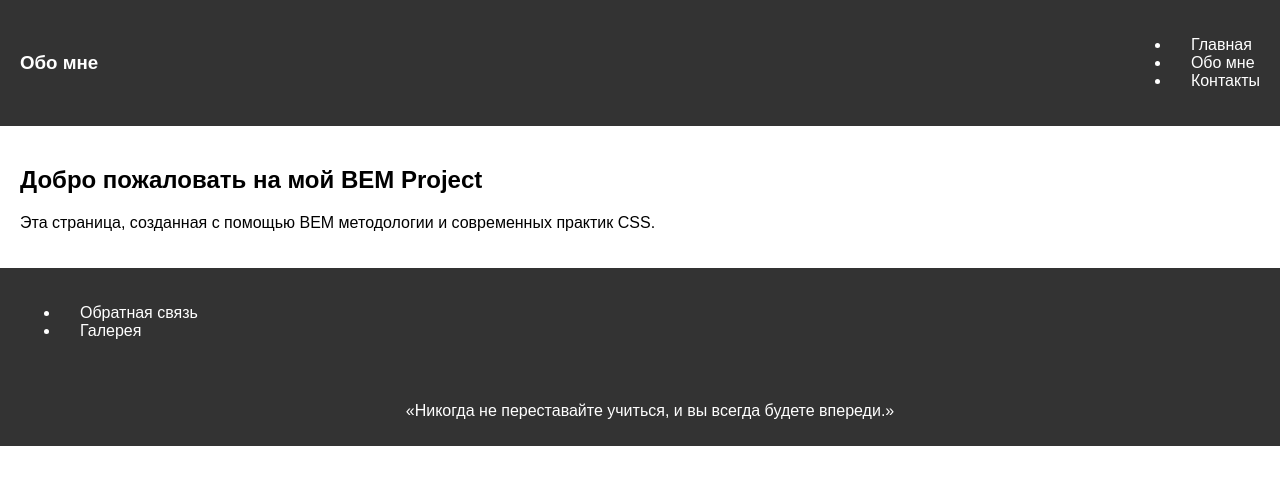
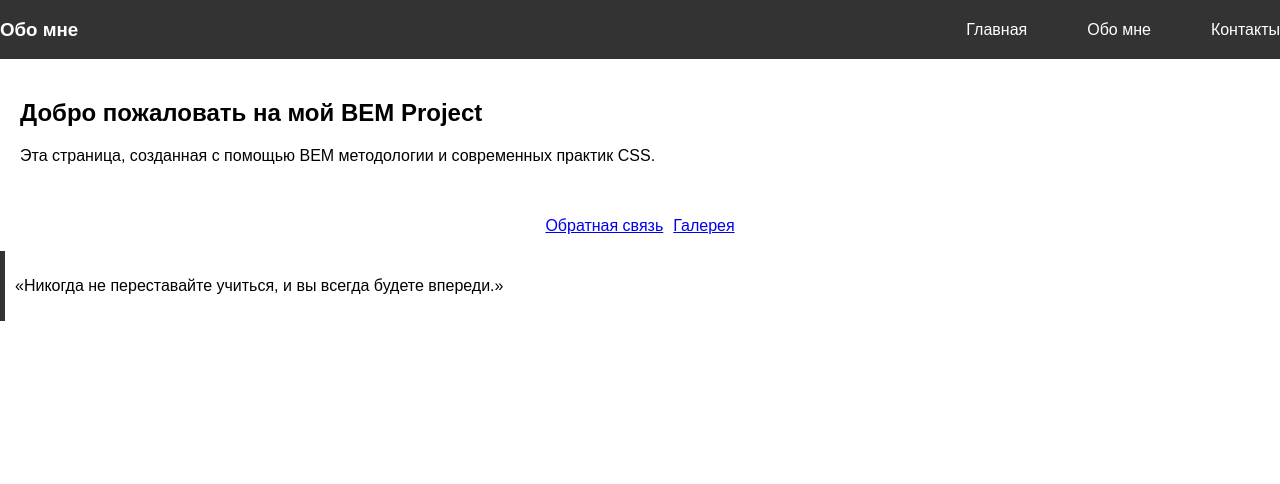
Before and after one commit to Energosboy/bem-project, a plain HTML site: page index.html in a window 1280 px wide. Drawn offline with Linux system fonts and the light colour scheme.

Commit message:
Update styles.css

```diff
--- a/styles.css
+++ b/styles.css
@@ -9,7 +9,15 @@ body {
     align-items: center;
     background-color: #333;
     color: #fff;
-    padding: 20px;
+    padding: 50;
+    }
+.header__menu {
+    list-style: none;
+    padding: 0;
+    display: flex;
+    justify-content: center;
+    align-items: center;
+    gap: 10px;
     }
 .header__nav {
     display: flex;
@@ -17,33 +25,27 @@ body {
 .header__link {
     color: #fff;
     text-decoration: none;
-    margin-left: 20px;
+    margin-left: 50px;
     }
 .header__link:hover {
     color: #ff0000;
+    }
+.options__menu {
+    list-style: none;
+    padding: 0;
+    display: flex;
+    justify-content: center;
+    align-items: center;
+    gap: 10px;
     }
 .content {
     padding: 20px;
     }
 .footer {
-        background-color: #333;
-        color: #fff;
-        text-align: center;
+        background-color: white;
+        text-align: left;
         padding: 10px;
         position: relative;
         bottom: 0;
-        width: 100%;
+        border-left: 5px solid #333;
     }
-    .options {
-        background-color: #333;
-        color: #fff;
-        padding: 20px;
-    }
-    .options__link {
-            color:  #fff;
-            text-decoration: none;
-            margin-left: 20px;
-            }
-    .options__link:hover {
-            color: #ff0000;
-            }
```
Lines whose indentation alone changed are shown as unchanged.
